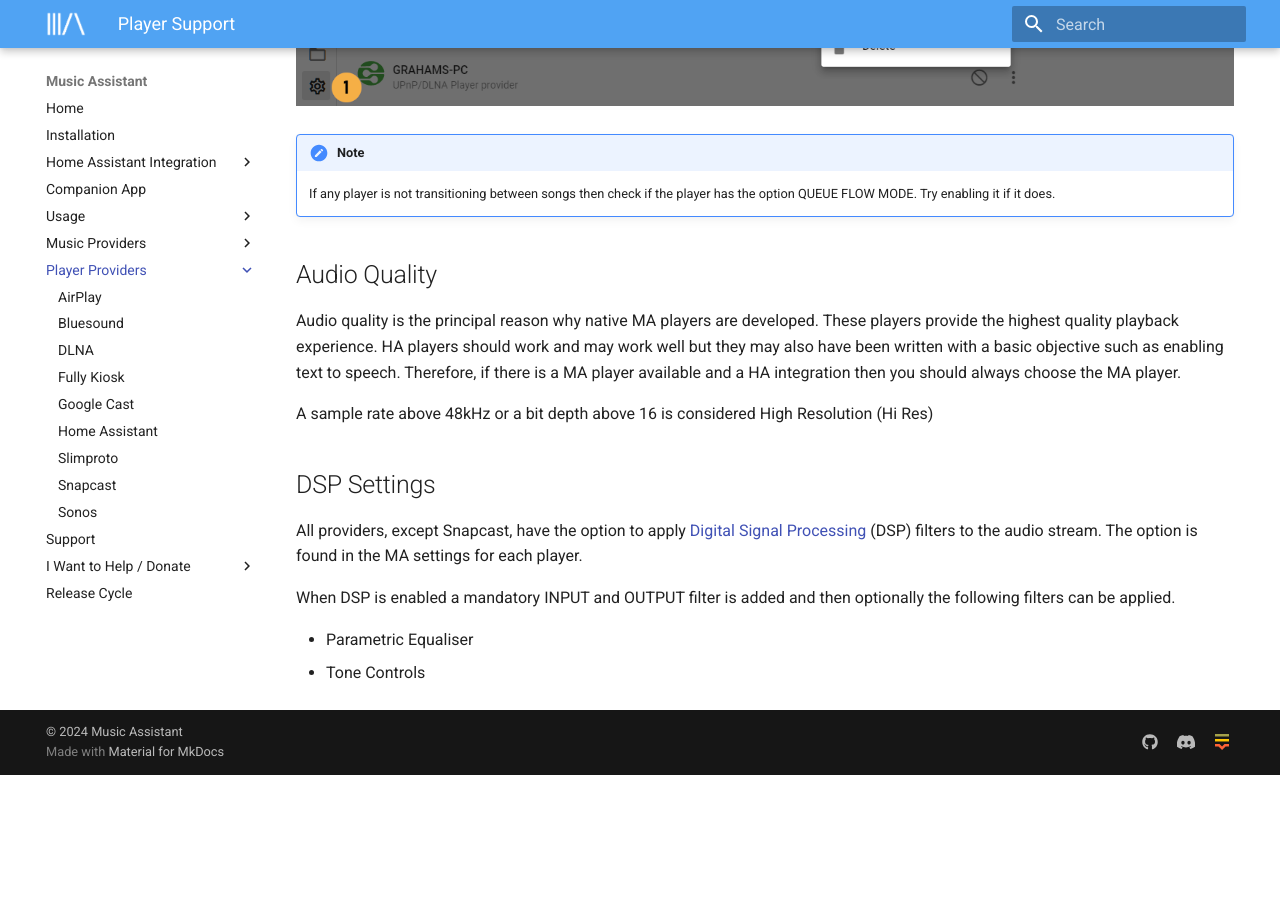
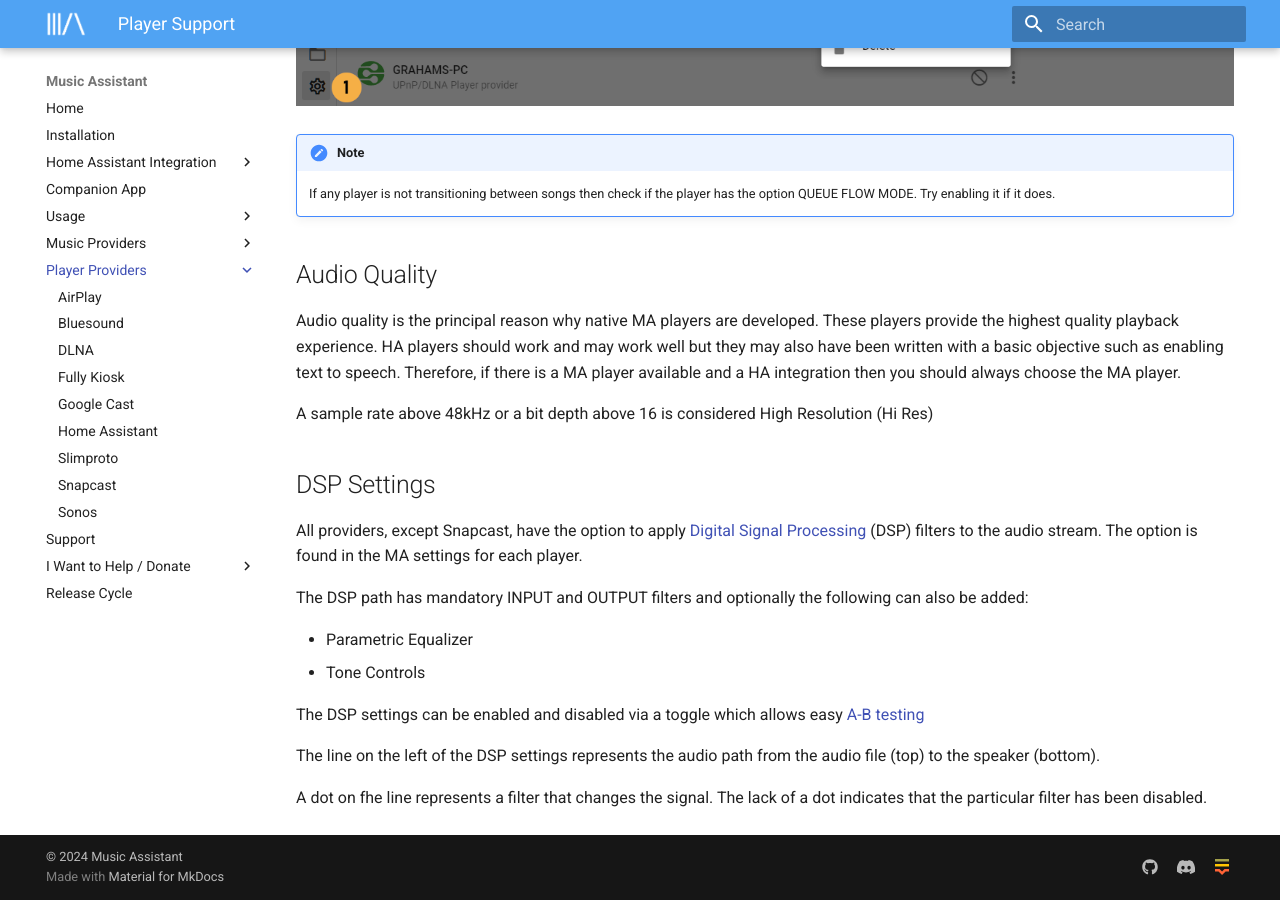
Before and after one commit to pwbriggs/music-assistant.github.io, an MkDocs documentation site: the page built from docs/player-support/index.md, in a window 1280 px wide and 900 px high, scrolled down 1130 px. Built offline with MkDocs 1.6.1 and Material for MkDocs 9.7.7, drawn with Linux system fonts in a browser that asks for light colours; before the commit the page ends 1905 px from its top, so only the background shows below that.

Commit message:
More DSP drafting

```diff
--- a/docs/player-support/index.md
+++ b/docs/player-support/index.md
@@ -28,7 +28,13 @@
 
 All providers, except Snapcast, have the option to apply [Digital Signal Processing](https://en.wikipedia.org/wiki/Digital_signal_processing) (DSP) filters to the audio stream. The option is found in the MA settings for each player.
 
-When DSP is enabled a mandatory INPUT and OUTPUT filter is added and then optionally the following filters can be applied.
+The DSP path has mandatory INPUT and OUTPUT filters and optionally the following can also be added:
 
-- Parametric Equaliser
+- Parametric Equalizer
 - Tone Controls
+
+The DSP settings can be enabled and disabled via a toggle which allows easy [A-B testing](https://www.youtube.com/watch?v=KefGjPYyIO4)
+
+The line on the left of the DSP settings represents the audio path from the audio file (top) to the speaker (bottom).
+
+A dot on fhe line represents a filter that changes the signal. The lack of a dot indicates that the particular filter has been disabled.
```
